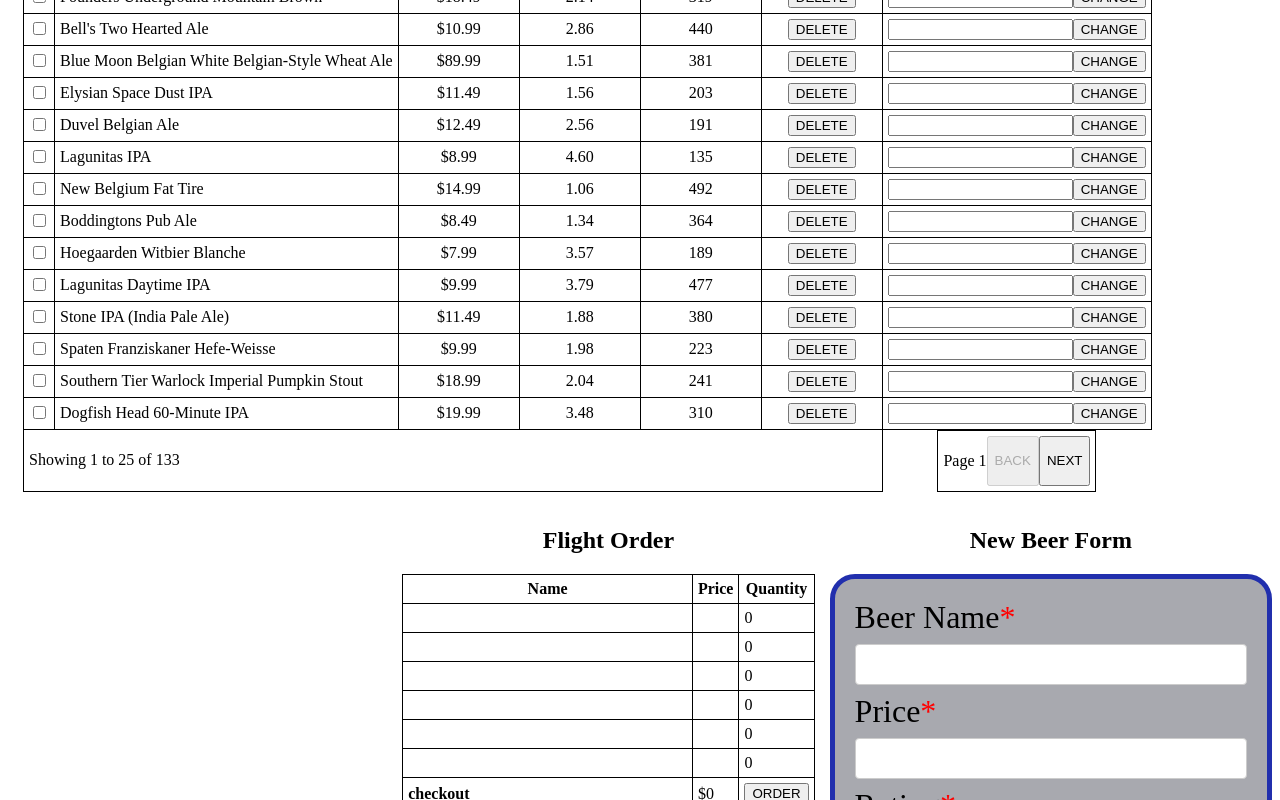
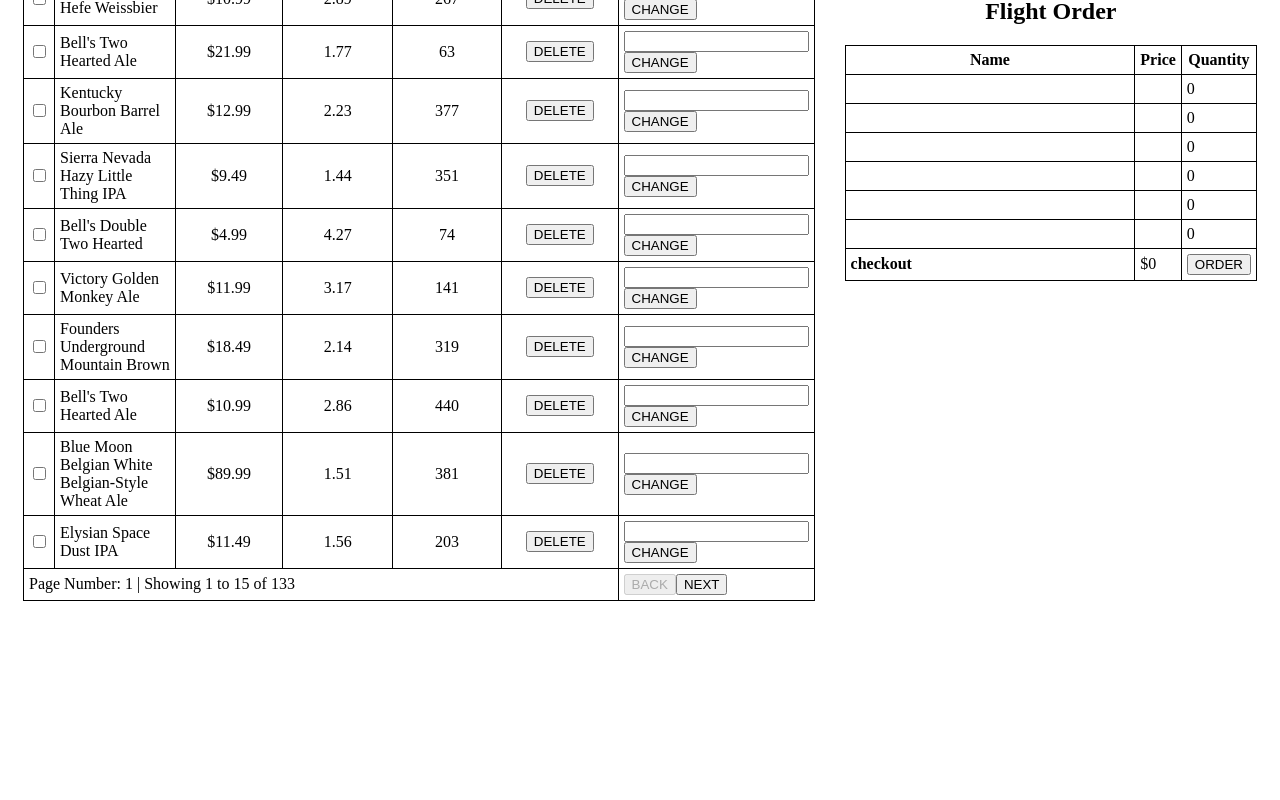
Before and after one commit to jjwebdev1865/ReactPersonalProject_BartenderApp, a React (Create React App) app: page / in a window 1280 px wide. Shown: the part 547-1347 px from the top of the page. After the commit the page ends 1163 px from the top, so only its background shows below. Built offline with nearby package versions, Linux system fonts and the light colour scheme.

Commit message:
pagination part commit

```diff
--- a/src/components/BeerTable.js
+++ b/src/components/BeerTable.js
@@ -9,7 +9,7 @@
             newBeerName: "",
             pageNumber: 1,
             pageStart: 1,
-            pageEnd: 25,
+            pageEnd: 15,
             endBool: false,
         }
     }
@@ -27,12 +27,12 @@
         let newPageEnd = 0;
         let newPageNum = 0;
         if (action === "next") {
-            newPageStart = this.state.pageStart + 25;
-            newPageEnd = this.state.pageEnd + 25;
+            newPageStart = this.state.pageStart + 15;
+            newPageEnd = this.state.pageEnd + 15;
             newPageNum = this.state.pageNumber + 1;
         } else if (action === "back"){
-            newPageStart = this.state.pageStart - 25;
-            newPageEnd = this.state.pageEnd - 25;
+            newPageStart = this.state.pageStart - 15;
+            newPageEnd = this.state.pageEnd - 15;
             newPageNum = this.state.pageNumber - 1;
         }
         this.setState({pageStart: newPageStart});
@@ -44,7 +44,6 @@
         let currentPageStart = this.state.pageStart;
         let currentPageEnd = this.state.pageEnd;
         let currentPage = this.state.pageNumber;
-        let endBool = this.state.endBool;
         return (
             <div className='container' id='beerTableDiv'>
                 <h2 className='tableH2'>Beer List</h2>
@@ -87,9 +86,8 @@
                             }
                         })}
                         <tr>
-                            <td colSpan="6">Showing {currentPageStart} to {currentPageEnd} of {this.props.beerList.length}</td>
+                            <td colSpan="6">Page Number: {currentPage} | Showing {currentPageStart} to {currentPageEnd} of {this.props.beerList.length}</td>
                             <td className='paginationStatus'>
-                                <p>Page {this.state.pageNumber}</p>
                                 <input type="button" value="BACK"
                                     disabled={currentPage === 1 ? true : false}
                                     onClick={this.handleBeerCounter("back")}
--- a/src/components/static/styles.css
+++ b/src/components/static/styles.css
@@ -21,6 +21,7 @@
     width: 35%;
 }
 #beerTableDiv {
+    width: 65%;
     float: left;
 }
 #beerFormDiv {
@@ -48,9 +49,9 @@
 .flightNameHeader {
     width: 100%;
 }
-.paginationStatus {
+/* .paginationStatus {
     display: inline-flex;
-}
+} */
 
 
 
```
